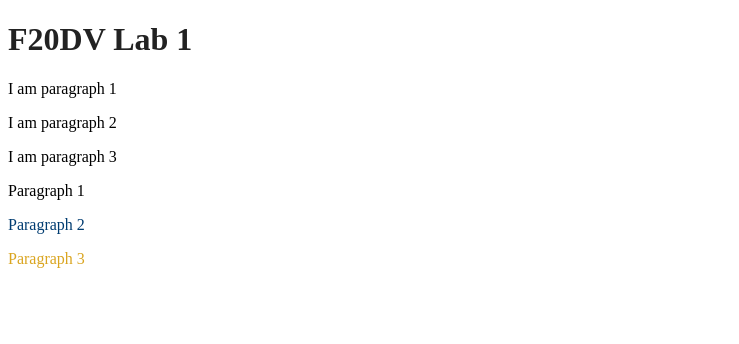
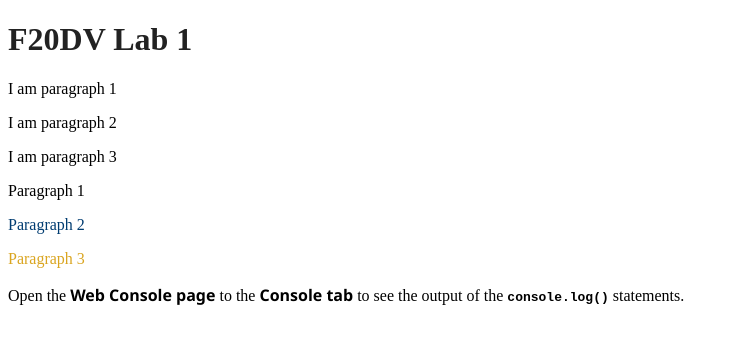
Before and after one commit to cr2007/F20DV-Lab1, a Jekyll site: the page lab1_tutorial1.html, which Jekyll copies as it is, in a window 1280 px wide. Shown: the top 344 px of the page, without its empty margins (0-739 px from the left). Built offline with Jekyll 4.4.1, drawn with Linux system fonts in a browser that asks for light colours.

Commit message:
Adds message to open the Console tab

```diff
--- a/lab1_tutorial1.html
+++ b/lab1_tutorial1.html
@@ -22,6 +22,11 @@
 	<p class="myClass">Paragraph 2</p>
 	<p id="myId">Paragraph 3</p>
 
+	<p>Open the <b style="font-family: 'Segoe UI', Tahoma, Geneva, Verdana, sans-serif;">Web Console page</b> to the <b
+		style="font-family: 'Segoe UI', Tahoma, Geneva, Verdana, sans-serif;">Console tab</b> to see the output of
+	the <b><code>console.log()</code></b> statements.</p>
+
+
 	<script type="module" src="scripts/tutorial1.js"></script>
 </body>
 
```
